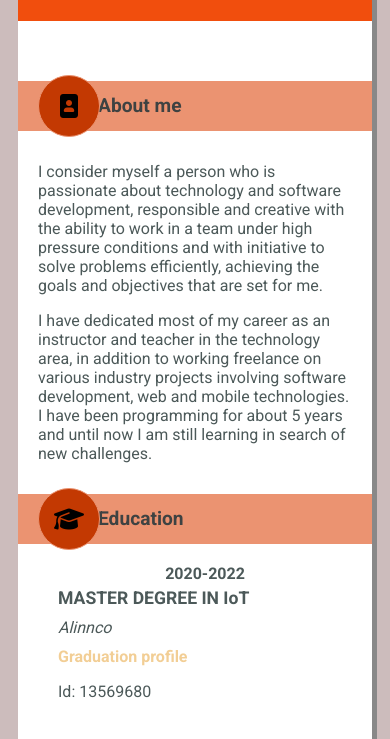
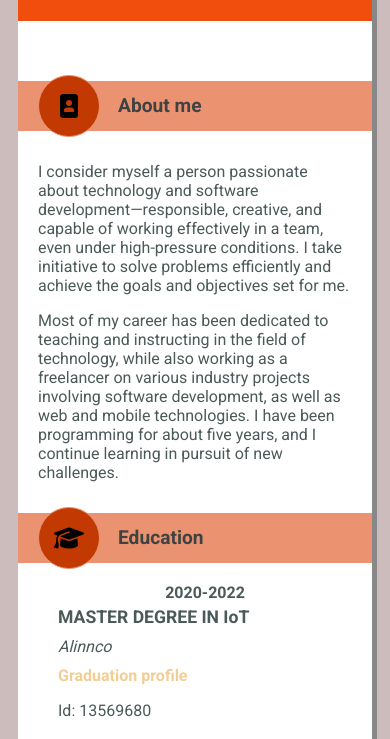
Before and after one commit to cobymotion/MyResume, a plain HTML site: page index.html in a window 390 px wide. Shown: the part 1256-1995 px from the top of the page. Drawn offline with Linux system fonts and the light colour scheme.

Commit message:
Fix de los titulos

```diff
--- a/css/main.css
+++ b/css/main.css
@@ -273,7 +273,7 @@ a{
     }
 
     .title_section h1 {
-        margin-left: 80px;
+        margin-left: 100px;
         font-size: 1.5rem;
     }
 
--- a/index.html
+++ b/index.html
@@ -82,8 +82,8 @@
             </section>
 
             <article class="regularText">
-                <p>I consider myself a person who is passionate about technology and software development, responsible and creative with the ability to work in a team under high pressure conditions and with initiative to solve problems efficiently, achieving the goals and objectives that are set for me.</p>
-                <p>I have dedicated most of my career as an instructor and teacher in the technology area, in addition to working freelance on various industry projects involving software development, web and mobile technologies. I have been programming for about 5 years and until now I am still learning in search of new challenges.</p>
+                <p>I consider myself a person passionate about technology and software development—responsible, creative, and capable of working effectively in a team, even under high-pressure conditions. I take initiative to solve problems efficiently and achieve the goals and objectives set for me.</p>
+                <p>Most of my career has been dedicated to teaching and instructing in the field of technology, while also working as a freelancer on various industry projects involving software development, as well as web and mobile technologies. I have been programming for about five years, and I continue learning in pursuit of new challenges.</p>
             </article>
 
             <section id="education" class="section_resume">
```
